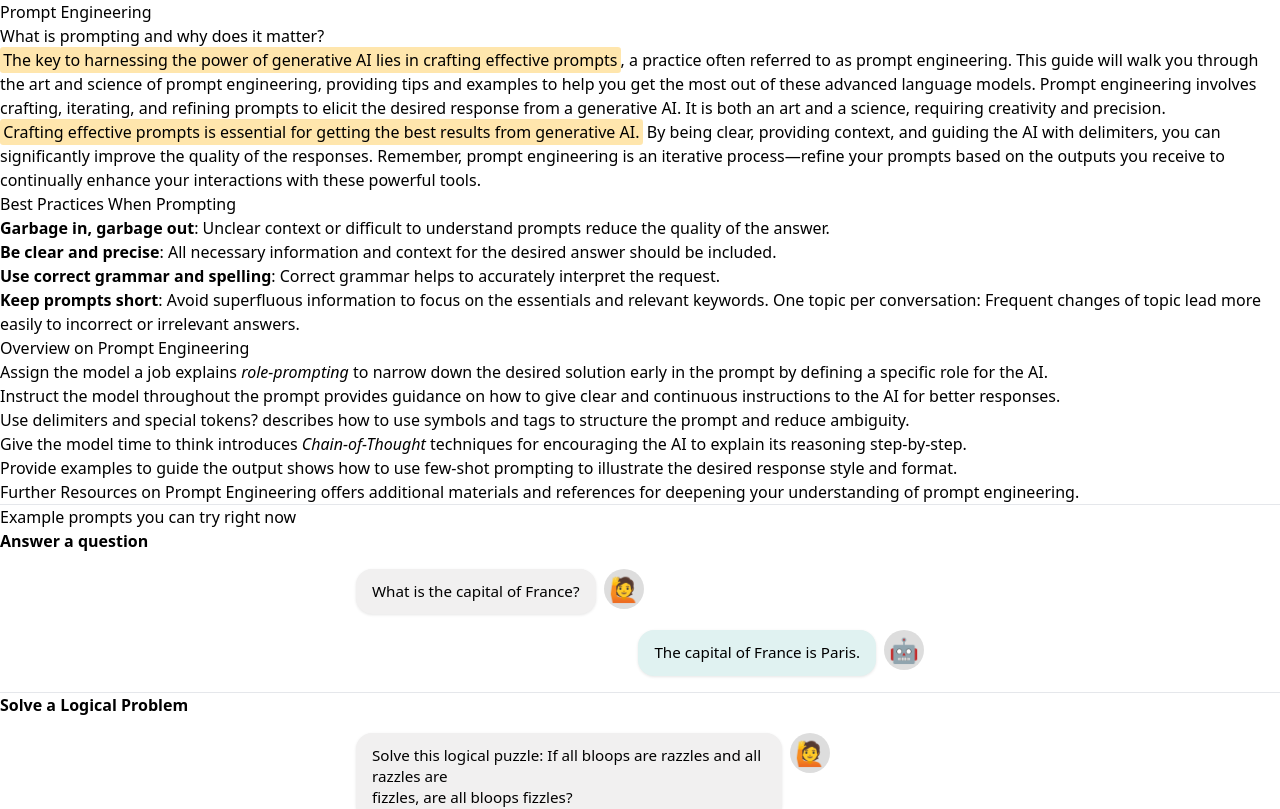
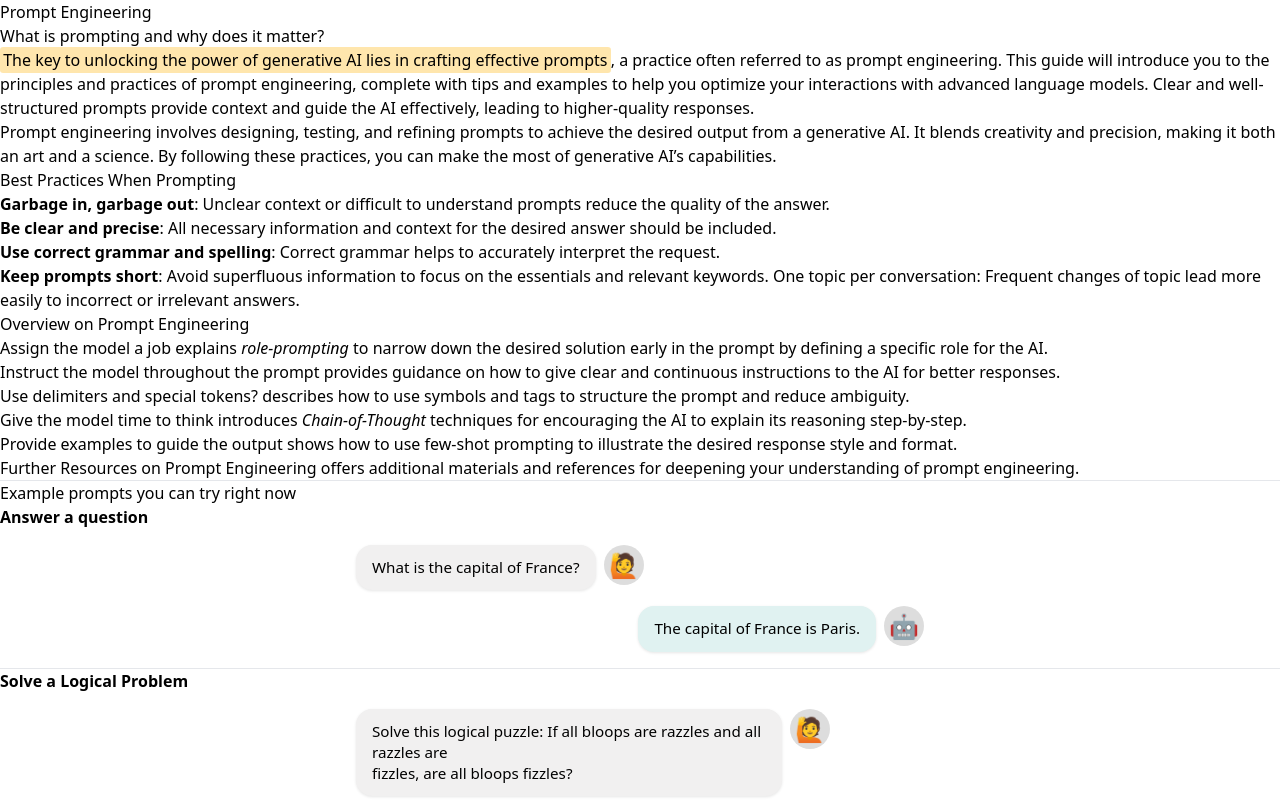
Before and after one commit to Sebstep/pathfinder-sage, a Next.js app: page /prompting in a window 1280 px wide. Shown: the top 809 px of the page. Built offline with nearby package versions, Linux system fonts and the light colour scheme.

Commit message:
Refine prompt engineering description

```diff
--- a/pages/prompting.mdx
+++ b/pages/prompting.mdx
@@ -4,9 +4,9 @@ import Chat from '../components/chat'
 
 ## What is prompting and why does it matter?
 
-<mark>The key to harnessing the power of generative AI lies in crafting effective prompts</mark>, a practice often referred to as prompt engineering. This guide will walk you through the art and science of prompt engineering, providing tips and examples to help you get the most out of these advanced language models. Prompt engineering involves crafting, iterating, and refining prompts to elicit the desired response from a generative AI. It is both an art and a science, requiring creativity and precision.
+<mark>The key to unlocking the power of generative AI lies in crafting effective prompts</mark>, a practice often referred to as prompt engineering. This guide will introduce you to the principles and practices of prompt engineering, complete with tips and examples to help you optimize your interactions with advanced language models. Clear and well-structured prompts provide context and guide the AI effectively, leading to higher-quality responses.
 
-<mark>Crafting effective prompts is essential for getting the best results from generative AI.</mark> By being clear, providing context, and guiding the AI with delimiters, you can significantly improve the quality of the responses. Remember, prompt engineering is an iterative process—refine your prompts based on the outputs you receive to continually enhance your interactions with these powerful tools.
+Prompt engineering involves designing, testing, and refining prompts to achieve the desired output from a generative AI. It blends creativity and precision, making it both an art and a science. By following these practices, you can make the most of generative AI’s capabilities.
 
 ## Best Practices When Prompting
 
```
